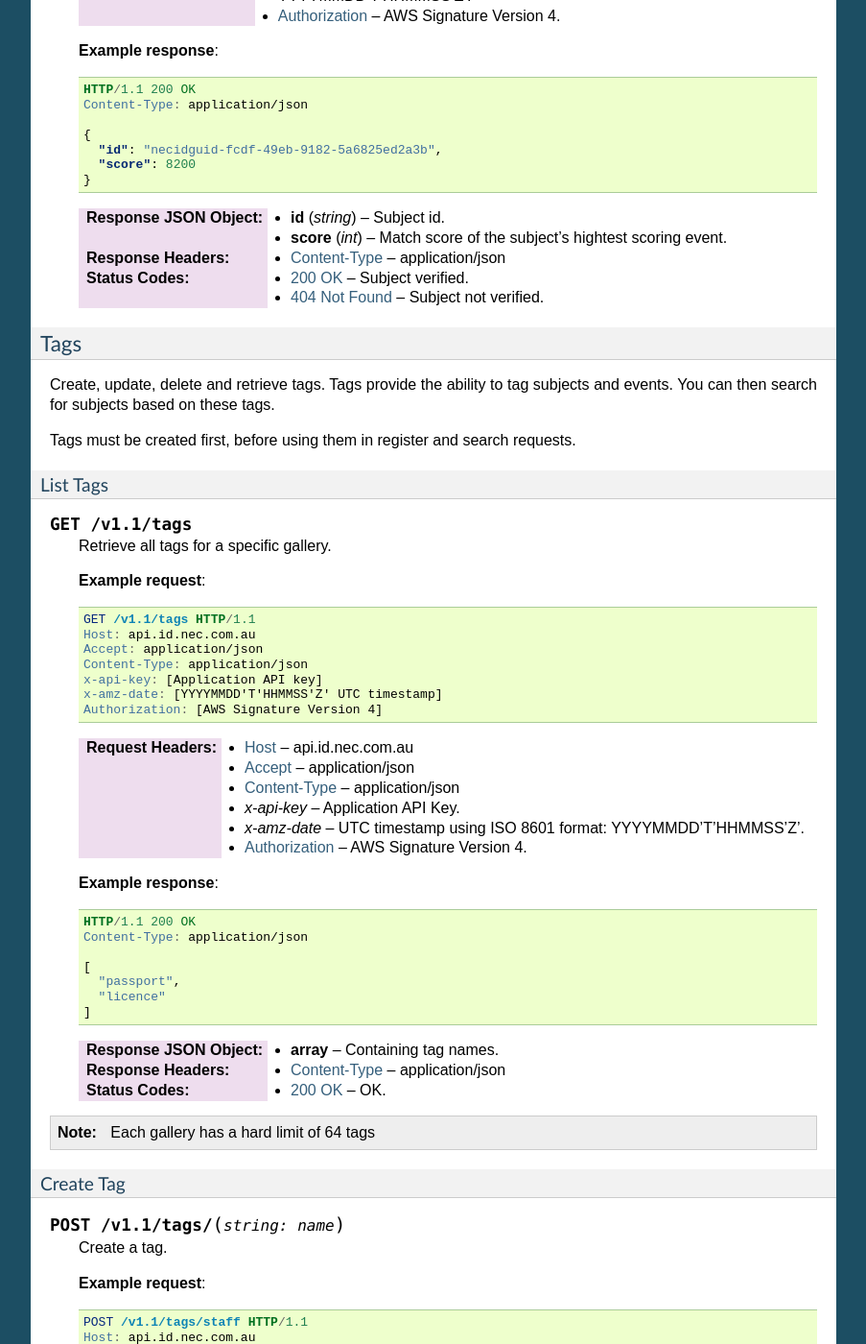
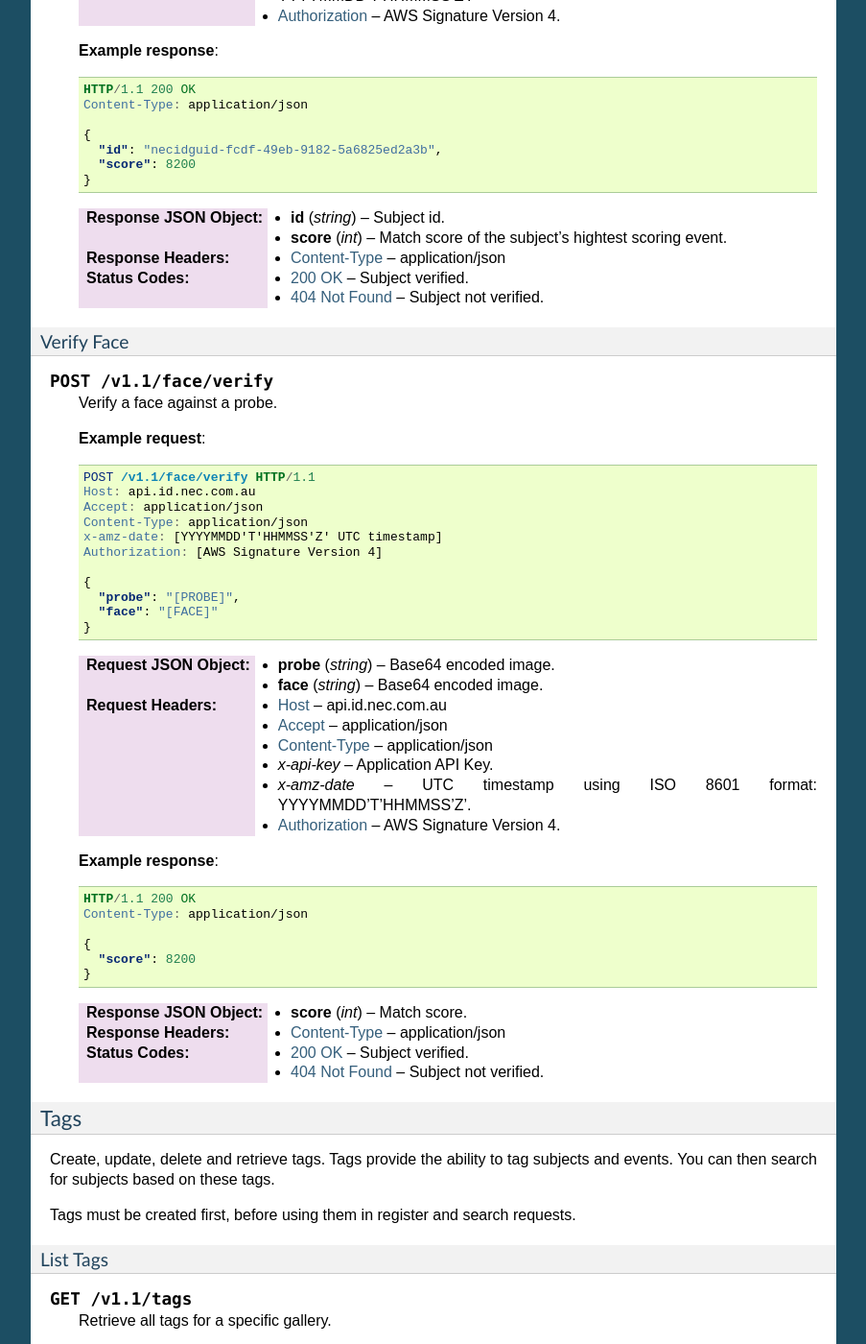
Before and after one commit to necau/necid-sdk, a Sphinx documentation site: the page built from docs/source/api/index.rst, in a window 1280 px wide and 1400 px high, scrolled down 14564 px. Shown: the whole window at 96% size, without its empty margins (198-1101 px from the left). Built offline with Sphinx 7.4.7, drawn with Linux system fonts in a browser that asks for light colours; some of the changed text lies outside the part shown.

Commit message:
Added Verify Face

```diff
--- a/docs/source/api/index.rst
+++ b/docs/source/api/index.rst
@@ -824,8 +824,8 @@ Search
    :status 200: Candidates found.
    :status 404: Candidates not found.
 
-Verify
-++++++
+Verify Subject
+++++++++++++++
 
 .. http:post:: /v1.1/face/verify
 
@@ -871,6 +871,54 @@ Verify
 
    :>json string id: Subject id.
    :>json int score: Match score of the subject's hightest scoring event.
+   :resheader Content-Type: application/json
+   :status 200: Subject verified.
+   :status 404: Subject not verified.
+
+Verify Face
++++++++++++
+
+.. http:post:: /v1.1/face/verify
+
+   Verify a face against a probe.
+
+   **Example request**:
+
+   .. sourcecode:: http
+
+      POST /v1.1/face/verify HTTP/1.1
+      Host: api.id.nec.com.au
+      Accept: application/json
+      Content-Type: application/json
+      x-amz-date: [YYYYMMDD'T'HHMMSS'Z' UTC timestamp]
+      Authorization: [AWS Signature Version 4]
+
+      {
+        "probe": "[PROBE]",
+        "face": "[FACE]"
+      }
+
+   :<json string probe: Base64 encoded image.
+   :<json string face: Base64 encoded image.
+   :reqheader Host: api.id.nec.com.au
+   :reqheader Accept: application/json
+   :reqheader Content-Type: application/json
+   :reqheader x-api-key: Application API Key.
+   :reqheader x-amz-date: UTC timestamp using ISO 8601 format: YYYYMMDD'T'HHMMSS'Z'.
+   :reqheader Authorization: AWS Signature Version 4.
+
+   **Example response**:
+
+   .. sourcecode:: http
+
+      HTTP/1.1 200 OK
+      Content-Type: application/json
+
+      {
+        "score": 8200
+      }
+
+   :>json int score: Match score.
    :resheader Content-Type: application/json
    :status 200: Subject verified.
    :status 404: Subject not verified.
```
Also changed, not shown: other parts of docs/source/api/index.rst (+4 -4 lines), 2 other files.
